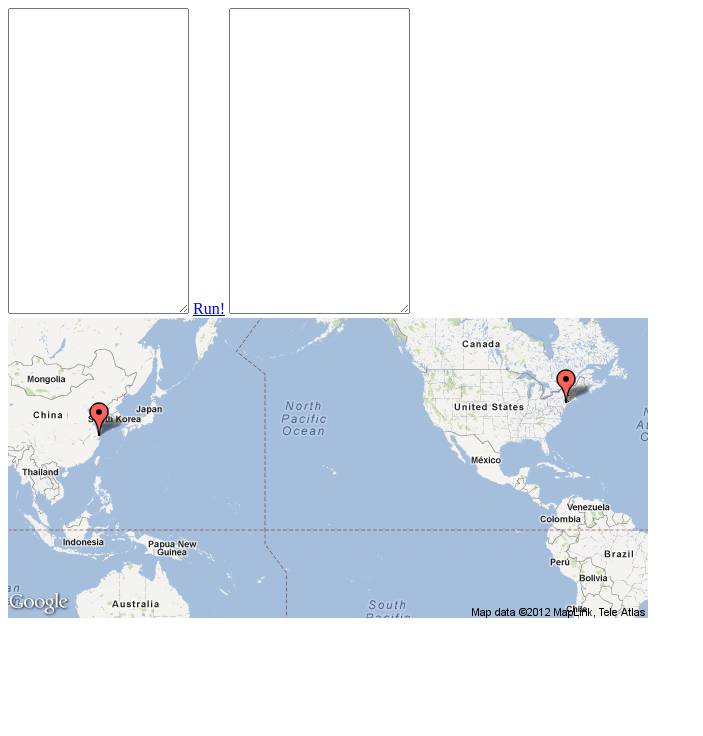
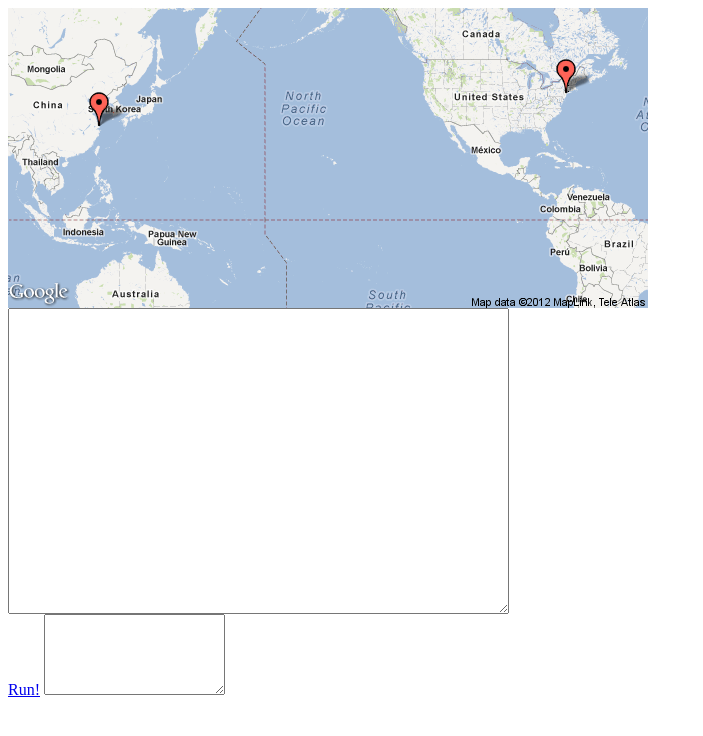
Before and after one commit to manur/Coding101, a plain HTML site: page lesson.html in a window 1280 px wide. Shown: the whole page, without its empty margins (0-703 px from the left). Drawn offline with Linux system fonts and the light colour scheme.

Commit message:
Repositioning elements

```diff
--- a/lesson.html
+++ b/lesson.html
@@ -22,9 +22,6 @@
 
   </head>
   <body>
-    <textarea rows=20 id='program'> </textarea>
-    <a href='#' id='eval'>Run!</a>
-    <textarea rows=20 id='output'> </textarea>
 
     <div class='px640x300'>
 
@@ -144,7 +141,12 @@
           popMatrix();
         }
       </script>
-      <canvas width="640" height="300"></canvas></div>
+      <canvas width="640" height="300"></canvas>
+    </div>
+      <textarea rows=20 cols=60 id='program'> </textarea>
+      <br />
+      <a href='#' id='eval'>Run!</a>
+      <textarea rows=5 id='output'> </textarea>
       <div style='display:none'><img src="map.png" id="map.png"/></div>
     </div>
 
```
